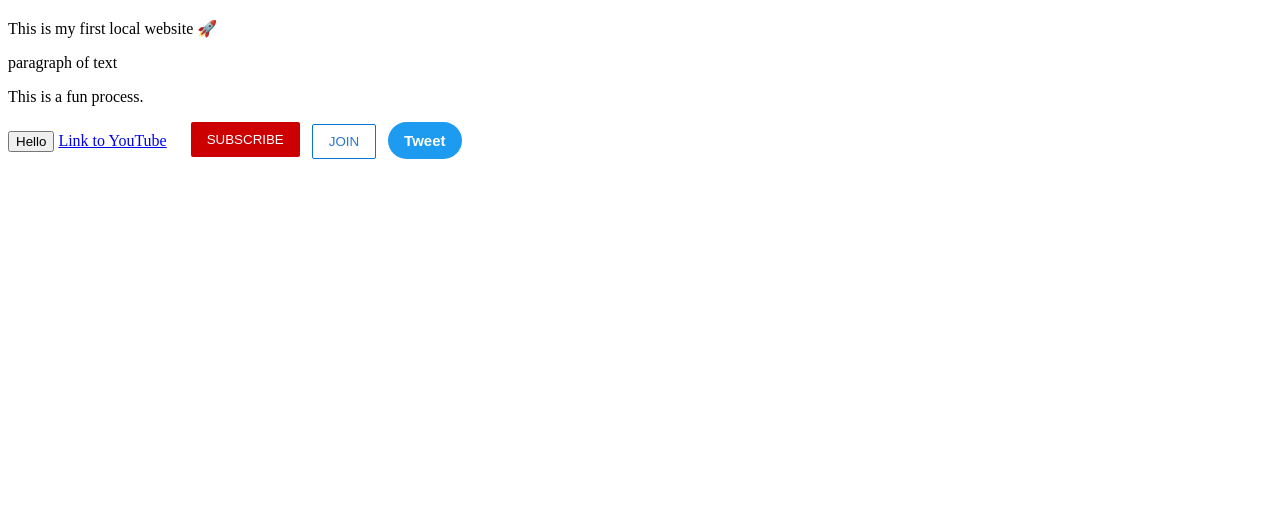
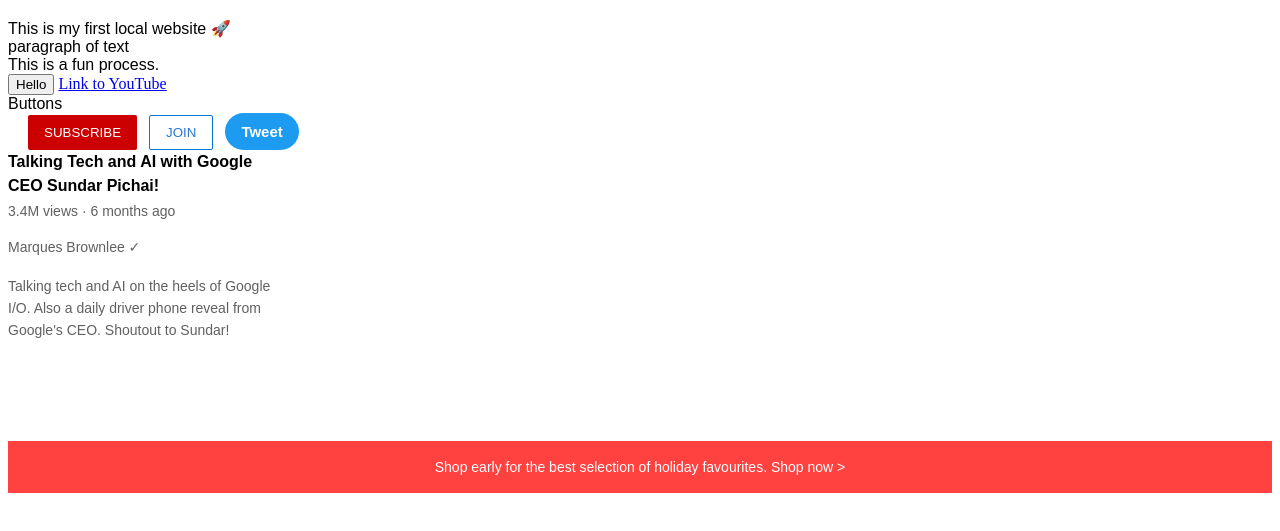
Before and after one commit to MERLYNOMAGWA/html-css-course-project, a plain HTML site: page index.html in a window 1280 px wide. Shown: the part 61-592 px from the top of the page. Drawn offline with Linux system fonts and the light colour scheme.

Commit message:
Completed Text styles

```diff
--- a/index.html
+++ b/index.html
@@ -14,7 +14,10 @@
 <button>Hello</button>
 <a href="https://www.youtube.com/" target="_blank">Link to YouTube</a>
 
-<style>.subscribe-button
+<p>Buttons</p>
+
+<style>
+ .subscribe-button
  {background-color: rgb(204, 0, 0);
   color: white;
   border: none;
@@ -27,9 +30,7 @@ cursor: pointer;
   margin-right: 8px;
   margin-left: 20px;
   transition: opacity 0.15s;
-vertical-align: top;
 }
-
 
   .subscribe-button:hover
   {opacity: 0.8;}
@@ -86,3 +87,83 @@ transition: box-shadow 0.15s;
 <button class="subscribe-button">SUBSCRIBE</button>
 <button class="join-button">JOIN</button>
 <button class="tweet-button">Tweet</button>
+
+
+<style>
+
+  .video-title
+  {font-family: Arial;
+  font-weight: bold;
+  width: 280px;
+  line-height: 24px;
+  margin-bottom: 5px;
+}
+
+p {font-family: Arial;
+  margin-top: 0;
+  margin-bottom: 0;
+}
+
+.video-stats{
+  font-size: 14px;
+  color: rgb(96, 96, 96) ;
+  margin-top: 0px;
+  margin-bottom: 20px;
+}
+
+.video-author{
+  font-family: Arial;
+  font-size: 14px;
+  color: rgb(96, 96, 96) ;
+  margin-top: 0px;
+  margin-bottom: 20px;
+}
+
+.video-description{
+  font-family: Arial;
+  font-size: 14px;
+  color: rgb(96, 96, 96) ;
+  width: 280px;
+  line-height: 22px;
+  margin-bottom: 100px;
+}
+
+.apple-text{
+  margin-bottom: 50px;
+  font-size: 14px;
+  background-color: rgb(277, 65, 64);
+  color: white;
+  text-align: center;
+  padding-top: 18px;
+  padding-bottom: 18px;
+
+}
+
+.shop-link {
+  cursor: pointer;
+}
+
+.shop-link:hover {
+  text-decoration: underline;
+}
+
+
+</style>
+
+<p class="video-title">
+  Talking Tech and AI with Google CEO Sundar Pichai!</p>
+
+
+  <p class="video-stats">
+    3.4M views &#183; 6 months ago
+  </p>
+
+  <p class="video-author">
+    Marques Brownlee &#10003;
+  </p>
+
+  <P class="video-description">
+    Talking tech and AI on the heels of Google I/O. Also a daily driver phone reveal from Google's CEO. Shoutout to Sundar!
+
+  <p class="apple-text">Shop early for the best selection of holiday favourites. <span class="shop-link"> Shop now &#62;</span>
+  </p>
```
Lines whose indentation alone changed are shown as unchanged.
